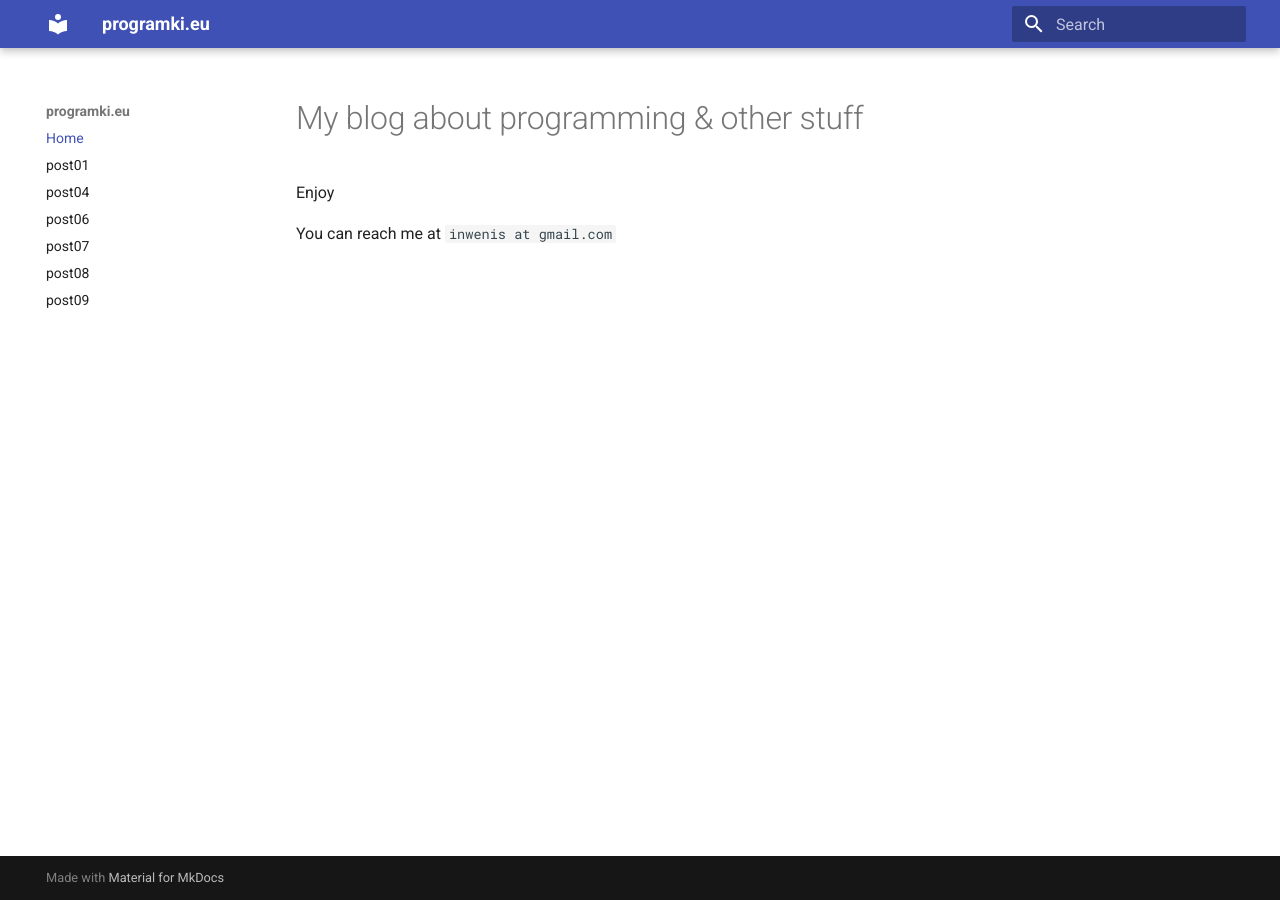
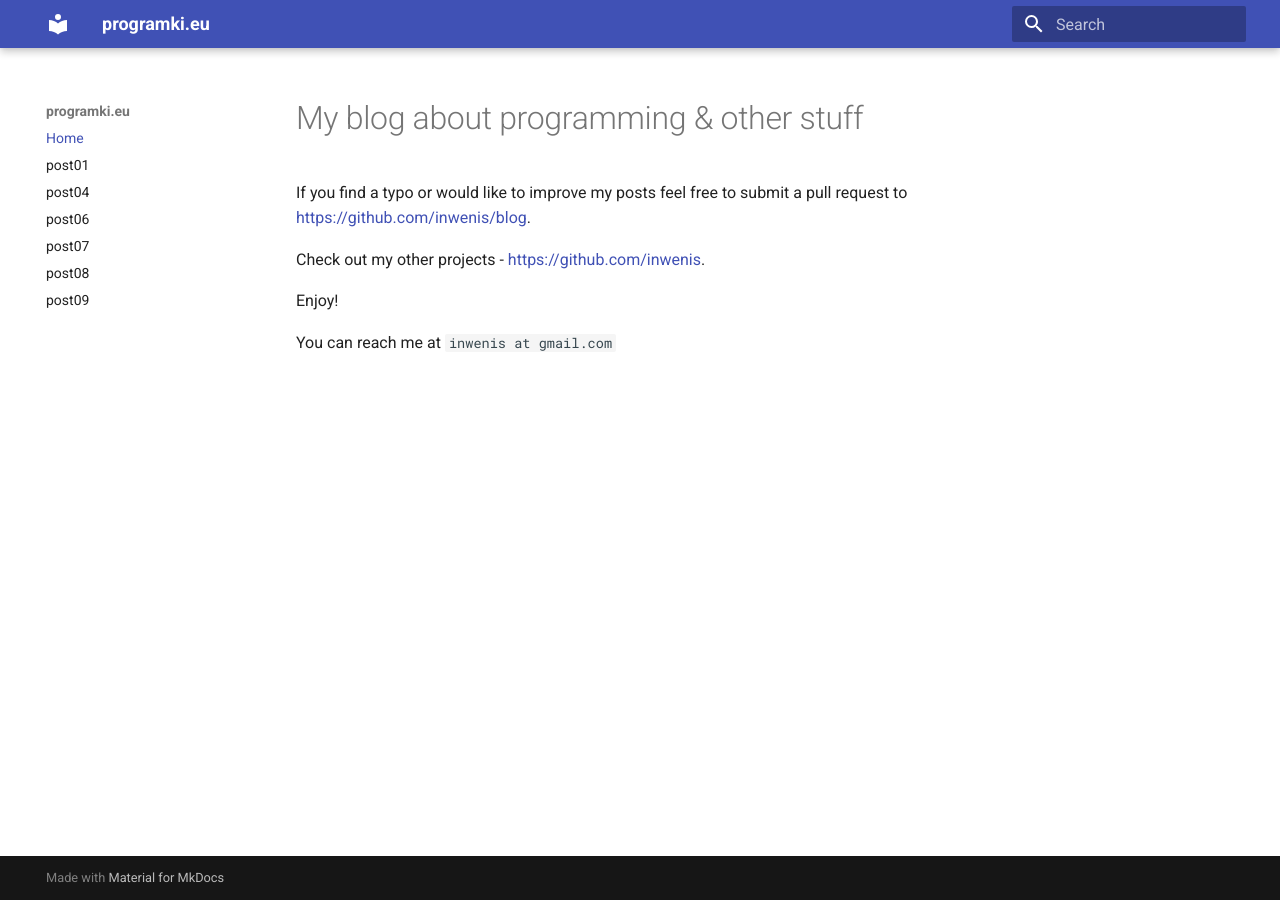
Before and after one commit to inwenis/blog, an MkDocs documentation site: the page built from docs/index.md, in a window 1280 px wide. Built offline with MkDocs 1.6.1 and Material for MkDocs 9.7.7, drawn with Linux system fonts in a browser that asks for light colours.

Commit message:
more info in index

```diff
--- a/docs/index.md
+++ b/docs/index.md
@@ -1,5 +1,9 @@
 # My blog about programming & other stuff
 
-Enjoy
+If you find a typo or would like to improve my posts feel free to submit a pull request to [https://github.com/inwenis/blog](https://github.com/inwenis/blog).
+
+Check out my other projects - [https://github.com/inwenis](https://github.com/inwenis).
+
+Enjoy!
 
 You can reach me at `inwenis at gmail.com`
```
